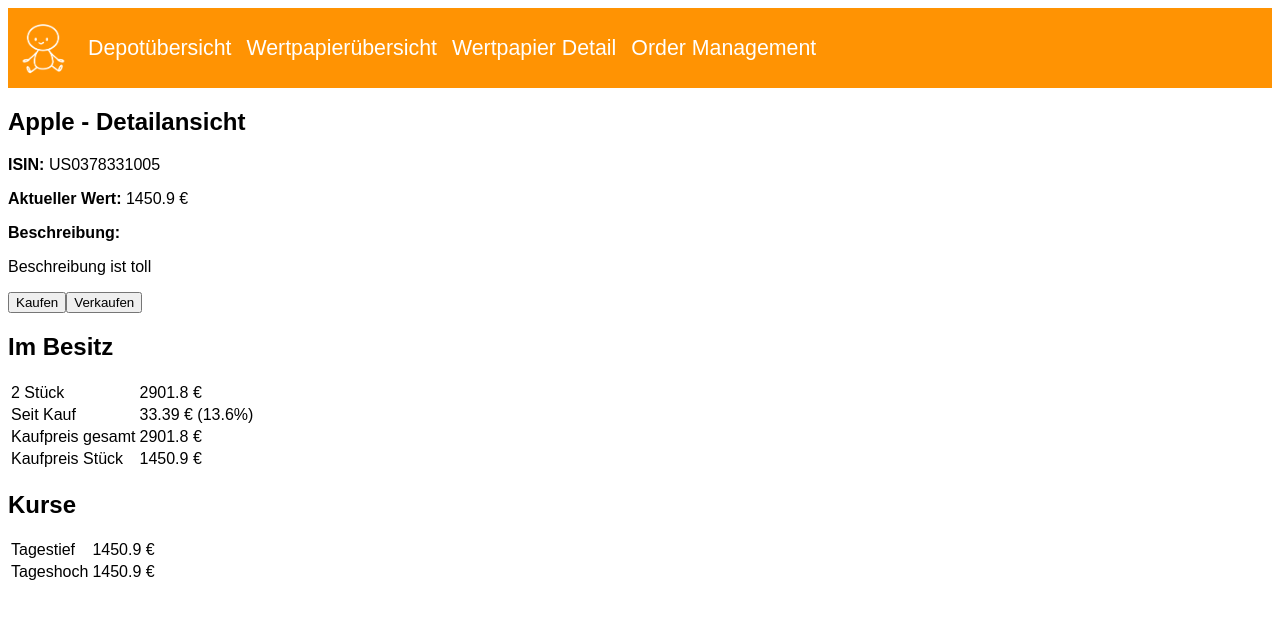
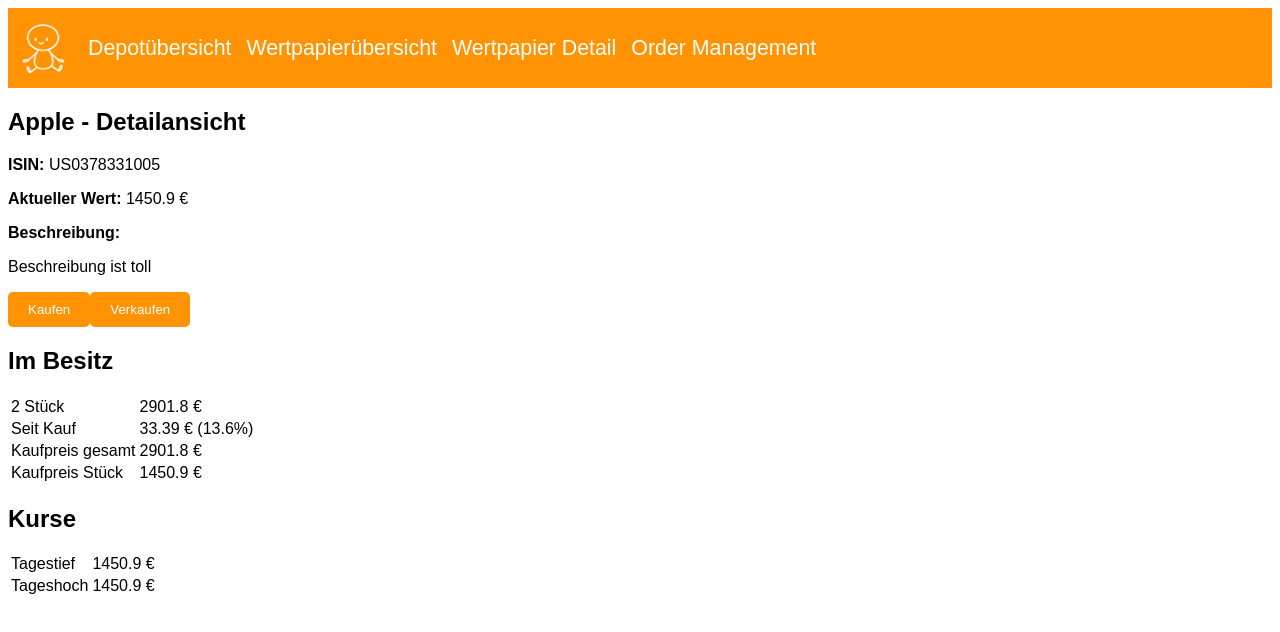
Before and after one commit to djthomann/FinancePepjekt, a Vue app in the folder frontend/: page /wertpapier-detail in a window 1280 px wide. Shown: the top 632 px of the page. Built offline with nearby package versions, Linux system fonts and the light colour scheme; the HTML template or start-up script is replaced by a standard one.

Commit message:
fix: delete + add styling

```diff
--- a/frontend/src/assets/main.css
+++ b/frontend/src/assets/main.css
@@ -127,3 +127,16 @@
   width: 40%;
   margin-right: 5px;
 }
+
+.purchase-button {
+  padding: 10px 20px;
+  background-color: var(--main-color);
+  color: var(--font-color);
+  border: none;
+  border-radius: 5px;
+  cursor: pointer;
+}
+
+.purchase-button:hover {
+  font-weight: bold;
+}
--- a/frontend/src/components/WertpapierDetail.vue
+++ b/frontend/src/components/WertpapierDetail.vue
@@ -6,7 +6,7 @@
             <p><strong>Beschreibung:</strong></p>
             <p>{{ stock.description }}</p>
 
-            <div class="purchase-section">
+            <div>
                   <button class="purchase-button" @click="purchase">Kaufen</button>
                   <button class="purchase-button" @click="sell">Verkaufen</button>
             </div>
--- a/frontend/src/components/WertpapierUebersicht.vue
+++ b/frontend/src/components/WertpapierUebersicht.vue
@@ -1,8 +1,8 @@
 <template>
       <div>
             <h1>Wertpapiere</h1>
-            <div id="suchfeld">
-                  <input v-model="suchfeld" placeholder="ISIN/Name" />
+            <div id="searchField">
+                  <input v-model="searchField" placeholder="ISIN/Name" />
                   <button class="details-button" @click="resetSearch">Reset</button>
                   <button class="details-button" @click="searchContent">Search</button>
             </div>
```
